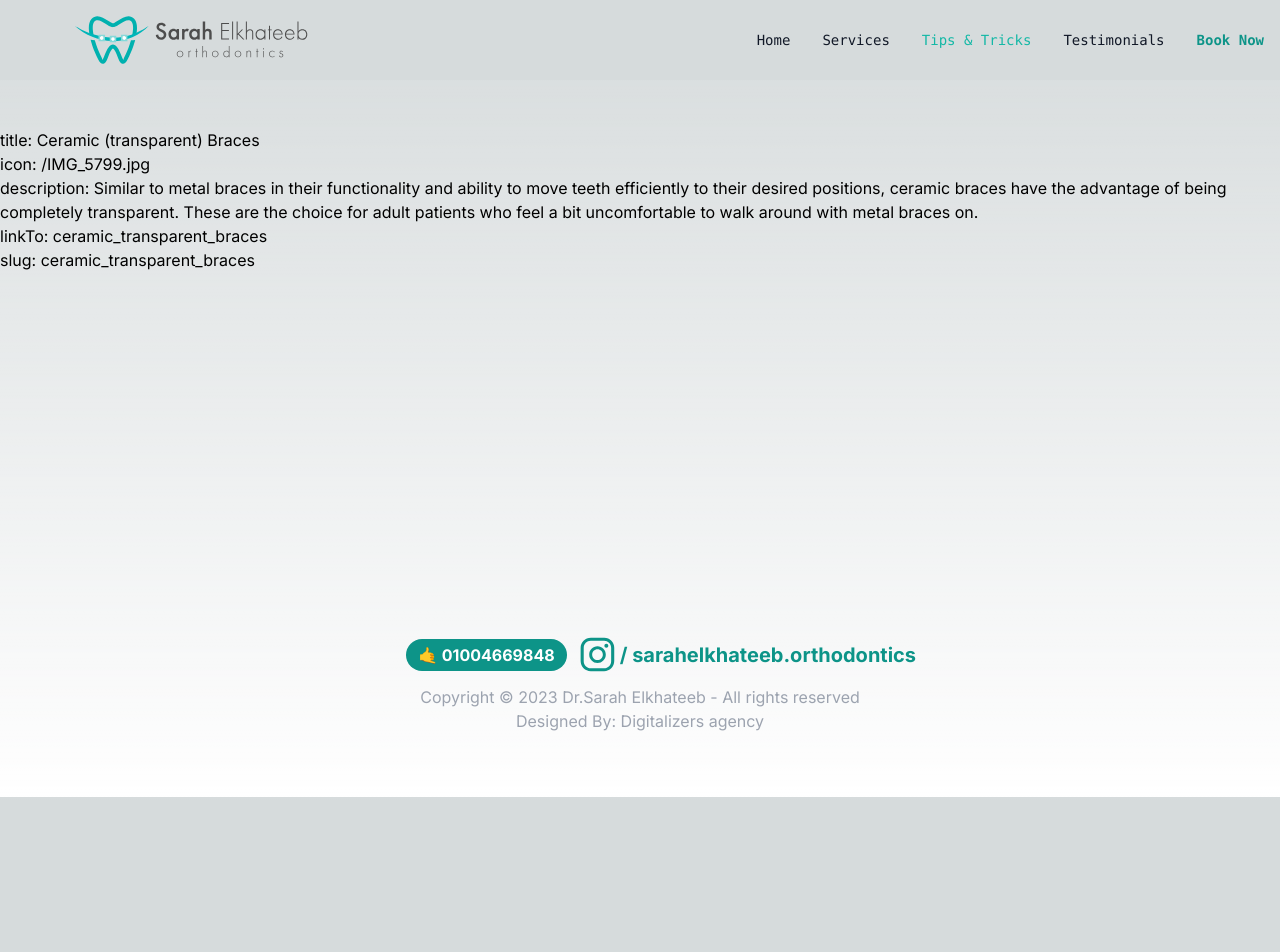
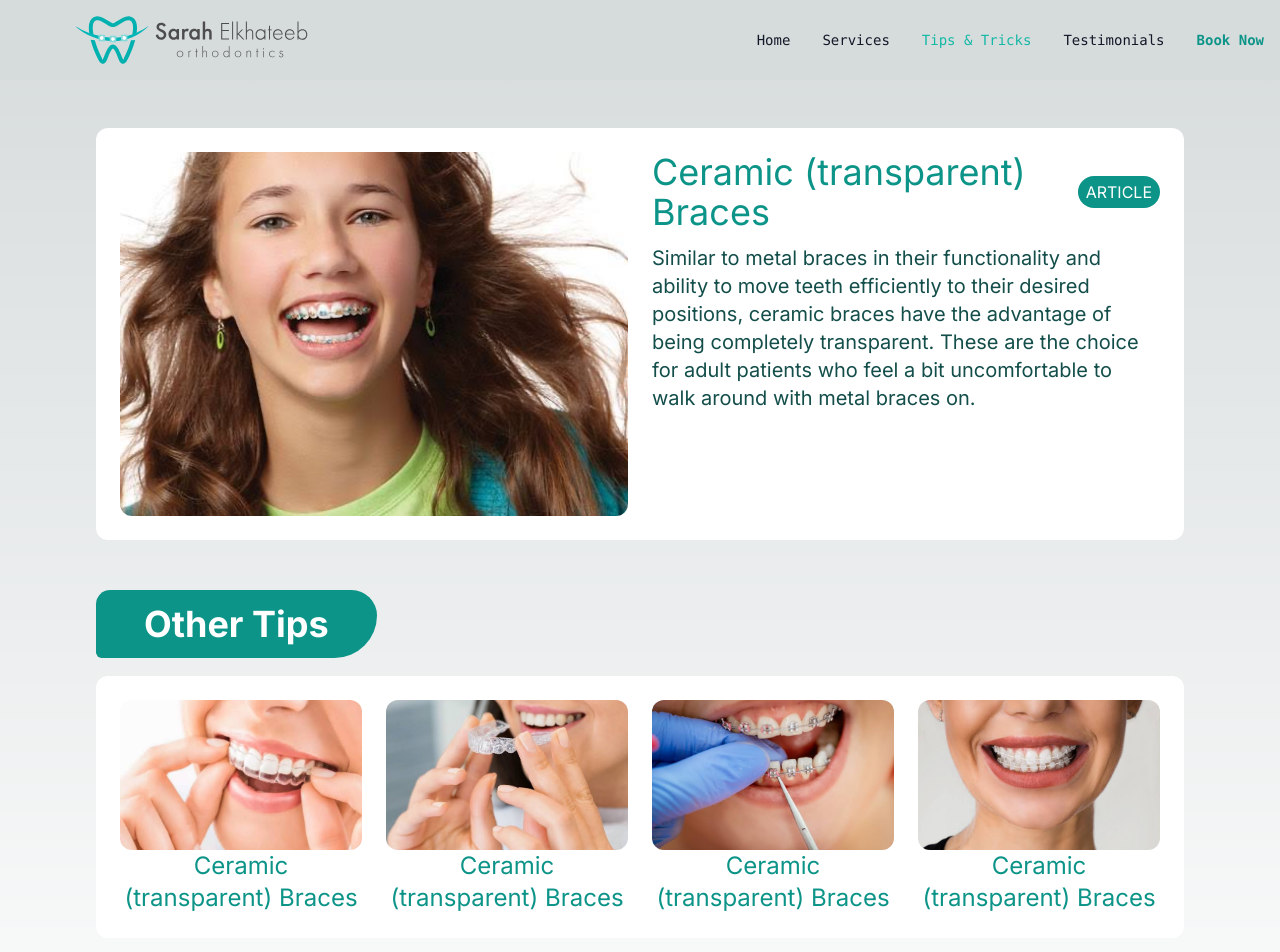
Before and after one commit to beshoyrmansour/sarah-elkhateeb-orthodontics, a Next.js app: page /Tips/ceramic_transparent_braces in a window 1280 px wide. Shown: the top 952 px of the page. Before the commit the page ends 800 px from the top, so only its background shows below. Built offline with nearby package versions, Linux system fonts and the light colour scheme.

Commit message:
Tips Details Page

```diff
--- a/app/Tips.ts
+++ b/app/Tips.ts
@@ -29,7 +29,8 @@ const TipsList: Array<Tips> = [
     icon: "/IMG_5806.jpg",
     description:
       "These are your first choice when you really want to get your teeth straightened with no one even knowing you are doing that. They are simply a series of removable transparent trays that can be taken out to eat and drink and then used again. Much more comfortable than braces and as efficient when chosen for the right case.",
-    type: TipsTypes.video
+    type: TipsTypes.video,
+    externalLink: "https://www.youtube.com/watch?v=jfKfPfyJRdk"
 
   },
   {
--- a/app/Tips/[Tip]/page.tsx
+++ b/app/Tips/[Tip]/page.tsx
@@ -1,6 +1,8 @@
 import TipsList from '@/app/Tips'
 import { Tips, TipsTypes } from '@/types'
 import React from 'react'
+import Image from "next/image"
+import Link from "next/link"
 
 type Props = {
   params: {
@@ -16,24 +18,89 @@ const TipDetails = ({ params }: Props) => {
     description: '',
     linkTo: '',
     slug: '',
-    type: TipsTypes.article
+    type: TipsTypes.article,
+    externalLink: ''
   }
-  const selected = TipsList.find(_Tip => _Tip.slug === params.Tip)
+  const selected = TipsList.find((_Tip) => _Tip.slug === params.Tip)
   if (selected) {
     Tip.title = selected.title
     Tip.icon = selected.icon
     Tip.description = selected.description
     Tip.linkTo = selected.linkTo
     Tip.slug = selected.slug
+    Tip.externalLink = selected.externalLink
+    Tip.type = selected.type
   }
+  const otherTips = TipsList.filter(_Tip => _Tip.slug !== params.Tip)
 
   return (
-    <div className='mt-[8em] min-h-[calc(100vh_-_18.5em)]'>
-      <div>title: {Tip?.title}</div>
-      <div>icon: {Tip?.icon}</div>
-      <div>description: {Tip?.description}</div>
-      <div>linkTo: {Tip?.linkTo}</div>
-      <div>slug: {Tip?.slug}</div>
+    <div className='block min-h-screen  lg:px-24 xs:p-3 max-w-screen-xl mx-auto overflow-x-hidden mt-[8em] min-h-[calc(100vh_-_18.5em)] '>
+      <div className=" mb-16 bg-white rounded-xl p-6 grid grid-flow-row-dense grid-cols-2 lg:grid-cols-4 gap-6">
+        <div className="col-span-2">
+          <div className="relative bg-white">
+            <Image
+              className="img-fluid mx-auto rounded-xl "
+              src={Tip.icon}
+              alt={Tip.title}
+              width={1000}
+              height={800}
+              priority
+            />
+            {Tip.type === TipsTypes.video && Tip.externalLink &&
+              <Link href={Tip.externalLink}>
+                <Image
+                  className=" w-full h-full rounded-lg mb-3 absolute p-24 bg-white/25 hover:bg-teal-300/50 text-center top-0 stroke-3"
+                  src='/play-button.svg'
+                  alt={Tip.title}
+                  width={100}
+                  height={60}
+                  priority
+                />
+              </Link>
+            }
+          </div>
+        </div>
+        <div className='col-span-2 flex justify-between  items-stretch lg:items-start flex-col'>
+          <div className='w-full'>
+            <h1 className='text-4xl text-teal-600 mb-3 w-full flex justify-between items-center' >
+              <span> {Tip?.title} </span>
+              <span className='ml-auto text-base  fornt-black uppercase text-white bg-teal-600 py-1 px-2 rounded-full'>
+                {Tip.type}
+              </span>
+            </h1>
+            <p className="text-xl text-teal-900 mb-8 lg:mb-16">
+              {Tip?.description}
+            </p>
+          </div>
+          {/* <a href='tel:01004669848' className="bg-teal-600 hover:bg-teal-800 text-white font-bold py-2 px-4 rounded">
+            Book Now 🤙
+          </a> */}
+        </div>
+      </div>
+      {/* otherTips */}
+      <h2 className="mb-8  text-4xl font-bold text-teal-500 ">
+        <span className="bg-teal-600 text-white font-bold w-auto
+         rounded-bl-[20px]
+          rounded-tr-[90px]
+           rounded-tl-[50px]
+           rounded-br-[150px]
+        text-center px-12 py-3 mt-2">Other Tips</span>
+      </h2>
+      <div className="mb-16 bg-white rounded-xl p-6 grid grid-flow-row-dense grid-cols-2 lg:grid-cols-4 gap-6">
+        {otherTips.map(otherTip => (
+          <>
+            <Link href={`/Tips/${otherTip.slug}`} className="col-span-1 hover:bg-teal-100 rounded-xl text-center">
+              <Image src={otherTip?.icon} className=" h-[150px] object-cover img-fluid mx-auto rounded-xl"
+                alt="Dr.Sarah Elkhateeb instagram page"
+                width={1000}
+                height={800}
+                priority
+              />
+              <h1 className='text-2xl text-teal-600'>{Tip?.title}</h1>
+            </Link>
+          </>
+        ))}
+      </div>
     </div>
   )
 }
--- a/app/services/[service]/page.tsx
+++ b/app/services/[service]/page.tsx
@@ -11,7 +11,6 @@ type Props = {
 }
 
 const ServiceDetails = ({ params }: Props) => {
-  console.log({ params });
   const service: Service = {
     title: '',
     icon: '',
@@ -29,7 +28,8 @@ const ServiceDetails = ({ params }: Props) => {
   }
   const otherServices = servicesList.filter(_service => _service.slug !== params.service)
 
-  return (<div className='block min-h-screen  lg:px-24 xs:p-3 max-w-screen-xl mx-auto overflow-x-hidden mt-[8em] min-h-[calc(100vh_-_18.5em)] '>
+  return (
+    <div className='block min-h-screen  lg:px-24 xs:p-3 max-w-screen-xl mx-auto overflow-x-hidden mt-[8em] min-h-[calc(100vh_-_18.5em)] '>
       <div className=" mb-16 bg-white rounded-xl p-6 grid grid-flow-row-dense grid-cols-2 lg:grid-cols-4 gap-6">
         <div className="col-span-2">
           <Image src={service?.icon} className="img-fluid mx-auto rounded-xl"
--- a/types/index.ts
+++ b/types/index.ts
@@ -18,7 +18,8 @@ export type Tips = {
   icon: string;
   description: string;
   linkTo: string;
-  type: TipsTypes
+  type: TipsTypes;
+  externalLink?: string;
 }
 
 export type Testimonial = {
```
Lines whose indentation alone changed are shown as unchanged.
